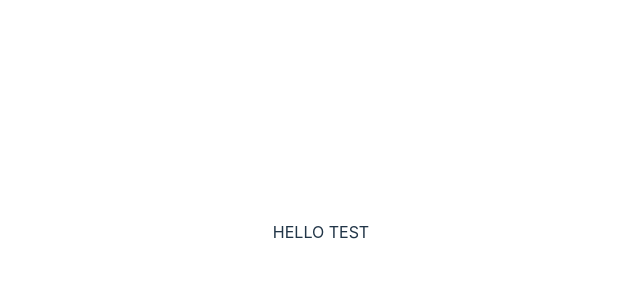
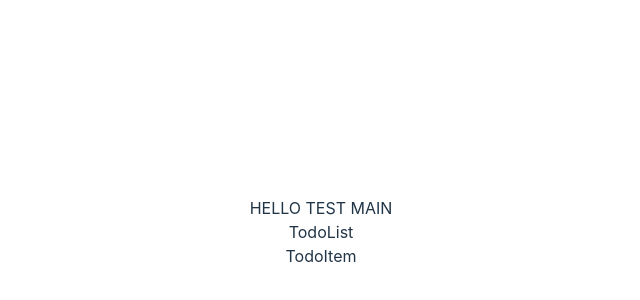
Before and after one commit to Angiedoescoding/ALAB-320H.9.1---Building-a-Todo-List, a React (Vite) app: page / in a window 1280 px wide. Shown: the part 168-468 px from the top of the page, without its empty margins (319-959 px from the left). Built offline with nearby package versions, Linux system fonts and the light colour scheme.

Commit message:
adding components

```diff
--- a/src/App.jsx
+++ b/src/App.jsx
@@ -1,13 +1,13 @@
 import { useState } from 'react'
 import './App.css'
+import ToDoList from './components/TodoList'
 
 function App() {
 
   return (
     <>
-
-    HELLO TEST
-
+    HELLO TEST MAIN
+    <ToDoList />
 
     </>
   )
--- /dev/null
+++ b/src/components/TodoItem.jsx
@@ -0,0 +1,9 @@
+import React from 'react'
+
+function TodoItem() {
+  return (
+    <div>TodoItem</div>
+  )
+}
+
+export default TodoItem
--- /dev/null
+++ b/src/components/TodoList.jsx
@@ -0,0 +1,12 @@
+import React from 'react'
+import TodoItem from './TodoItem'
+
+function TodoList() {
+  return (
+    <div>TodoList
+        <TodoItem />
+    </div>
+  )
+}
+
+export default TodoList
```
